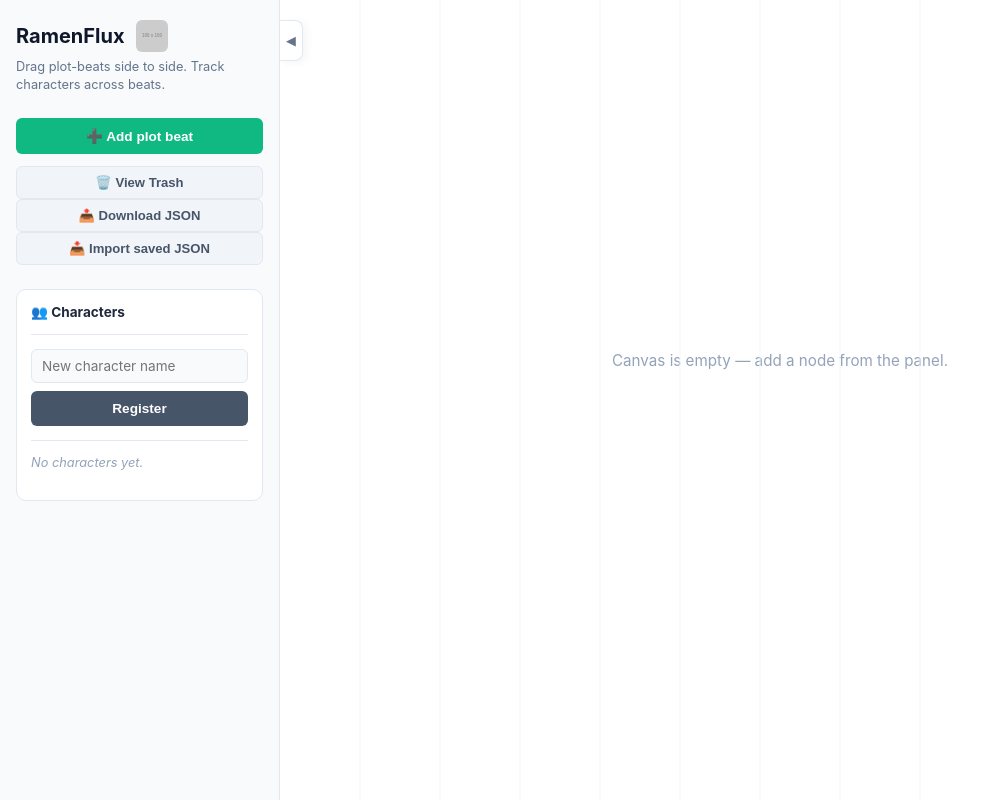
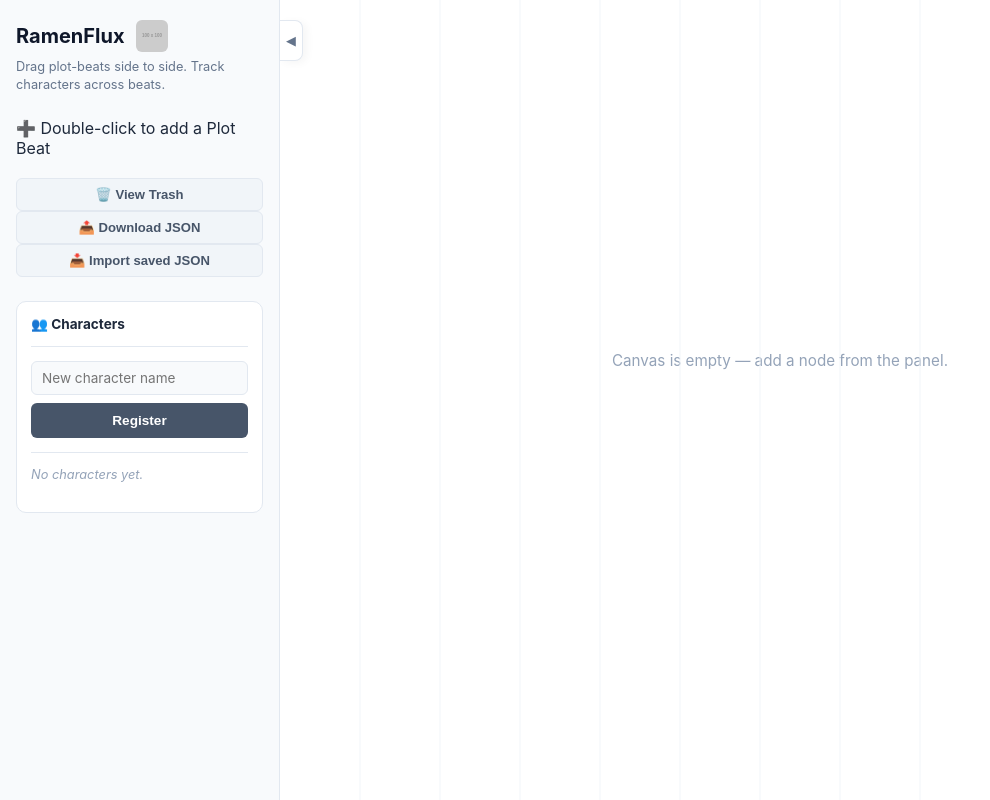
Before and after one commit to JohnnyWeymouth/RamenFlux, a Vue app: page / in a window 1280 px wide. Shown: the whole page, without its empty margins (0-990 px from the left). Built offline with nearby package versions, Linux system fonts and the light colour scheme.

Commit message:
change to double-clicking in order to add a beat

```diff
--- a/src/App.vue
+++ b/src/App.vue
@@ -154,12 +154,23 @@ function nodeGradient(node: RenderedNode): string {
 // Actions & Modals
 // ---------------------------------------------------------------------------
 
-function addBeat() {
+function addBeat(event: MouseEvent) {
   const id = crypto.randomUUID()
-  const canvasCenter = (boardEl.value?.clientWidth ?? 800) / 2
-  const startX = renderedNodes.value.length ? Math.max(...renderedNodes.value.map(n => n.x)) + 120 : canvasCenter
 
-  beats.value.push({ id, x: startX, title: 'New Plot Beat', characters: [], importance: 3, details: '' })
+  const target = event.currentTarget as HTMLElement
+  const rect = target.getBoundingClientRect()
+
+  const startX = Math.max(30, event.clientX - rect.left + target.scrollLeft)
+
+  beats.value.push({
+    id,
+    x: startX,
+    title: 'New Plot Beat',
+    characters: [],
+    importance: 3,
+    details: ''
+  })
+
   activeId.value = id
   isModalOpen.value = true
 }
@@ -398,7 +409,8 @@ function onImport(e: Event) {
 
       <p class="brand-subtitle">Drag plot-beats side to side. Track characters across beats.</p>
 
-      <button class="btn-action btn-green" @click="addBeat">➕ Add plot beat</button>
+      <div>➕ Double-click to add a Plot Beat</div>
+      <br>
 
       <button class="btn-io" @click="isTrashModalOpen = true">🗑️ View Trash</button>
 
@@ -437,6 +449,7 @@ function onImport(e: Event) {
       @touchmove="onDrag"
       @touchend="endDrag"
       @touchcancel="endDrag"
+      @dblclick="addBeat"
     >
       <div class="board-content" :style="{ minWidth: contentWidth }">
         <p v-if="!renderedNodes.length" class="board-empty">
```
